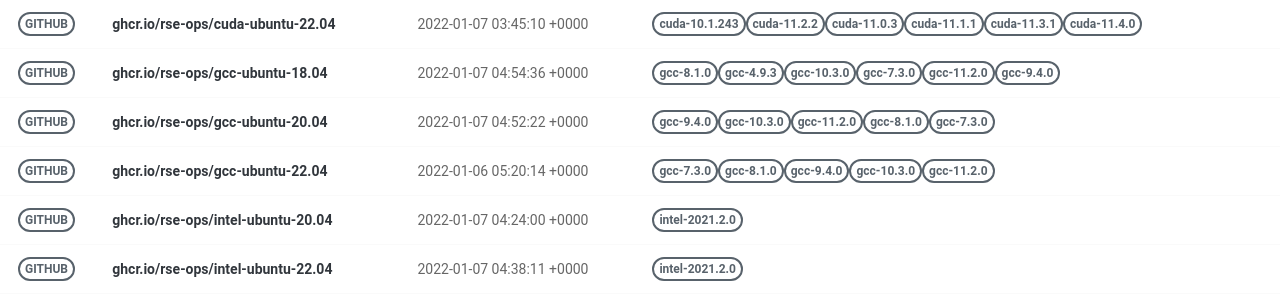
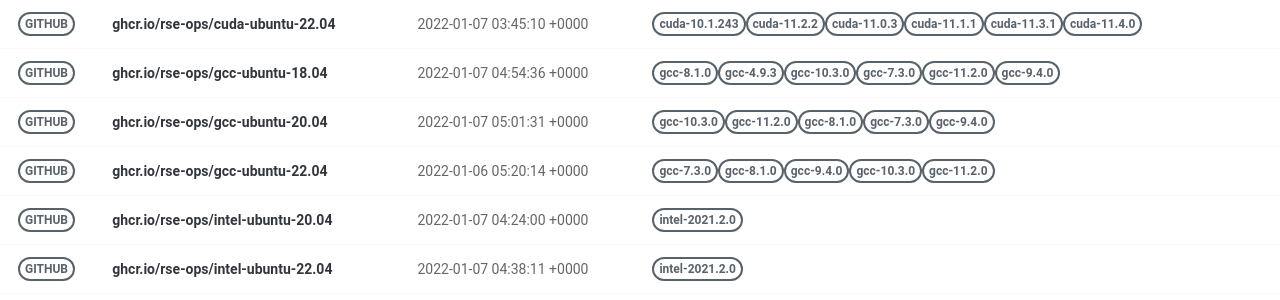
Before and after one commit to rse-ops/docker-images, a Jekyll site: the page built from pages/index.md, in a window 1280 px wide. Shown: the part 326-626 px from the top of the page. Built offline with Jekyll 4.4.1, drawn with Linux system fonts in a browser that asks for light colours; nearby versions of some CDN libraries.

Commit message:
Automated push to update library 2022-01-07

```diff
--- a/_library/ghcr.io-rse-ops-gcc-ubuntu-20.04.md
+++ b/_library/ghcr.io-rse-ops-gcc-ubuntu-20.04.md
@@ -1,14 +1,11 @@
 ---
 layout: container
 name: ghcr.io/rse-ops/gcc-ubuntu-20.04
-updated_at: 2022-01-07 04:52:22.934632
+updated_at: 2022-01-07 05:01:31.424285
 
 
 container_url: https://github.com/orgs/rse-ops/packages/container/package/gcc-ubuntu-20.04
 versions:
- - tag: gcc-9.4.0
-   dockerfile: https://github.com/rse-ops/docker-images/blob/main/ubuntu/gcc/Dockerfile
-   manifest: https://crane.ggcr.dev/manifest/ghcr.io/rse-ops/gcc-ubuntu-20.04:gcc-9.4.0
  - tag: gcc-10.3.0
    dockerfile: https://github.com/rse-ops/docker-images/blob/main/ubuntu/gcc/Dockerfile
    manifest: https://crane.ggcr.dev/manifest/ghcr.io/rse-ops/gcc-ubuntu-20.04:gcc-10.3.0
```
Also changed, not shown: other parts of _library/ghcr.io-rse-ops-gcc-ubuntu-20.04.md (+3 -0 lines).
